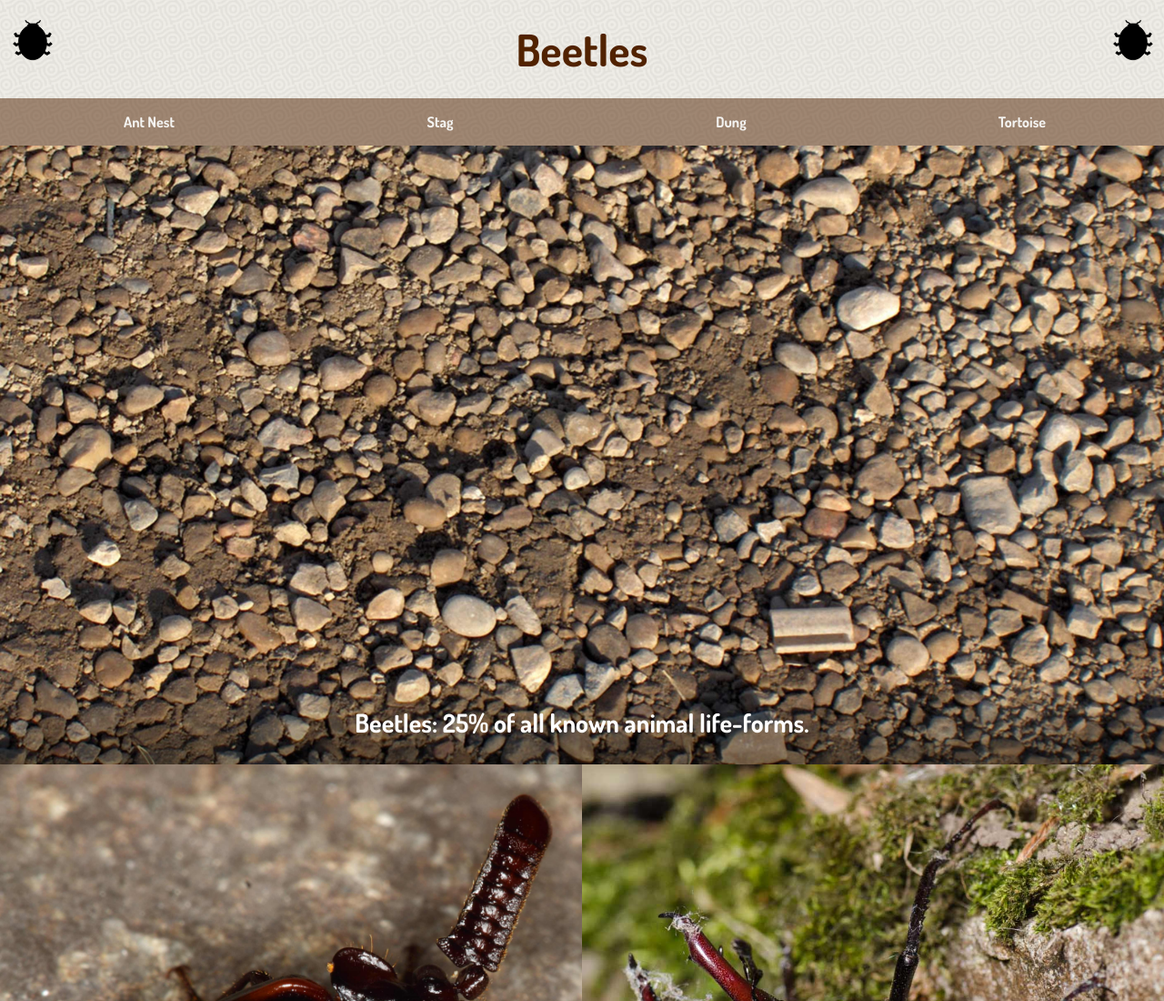
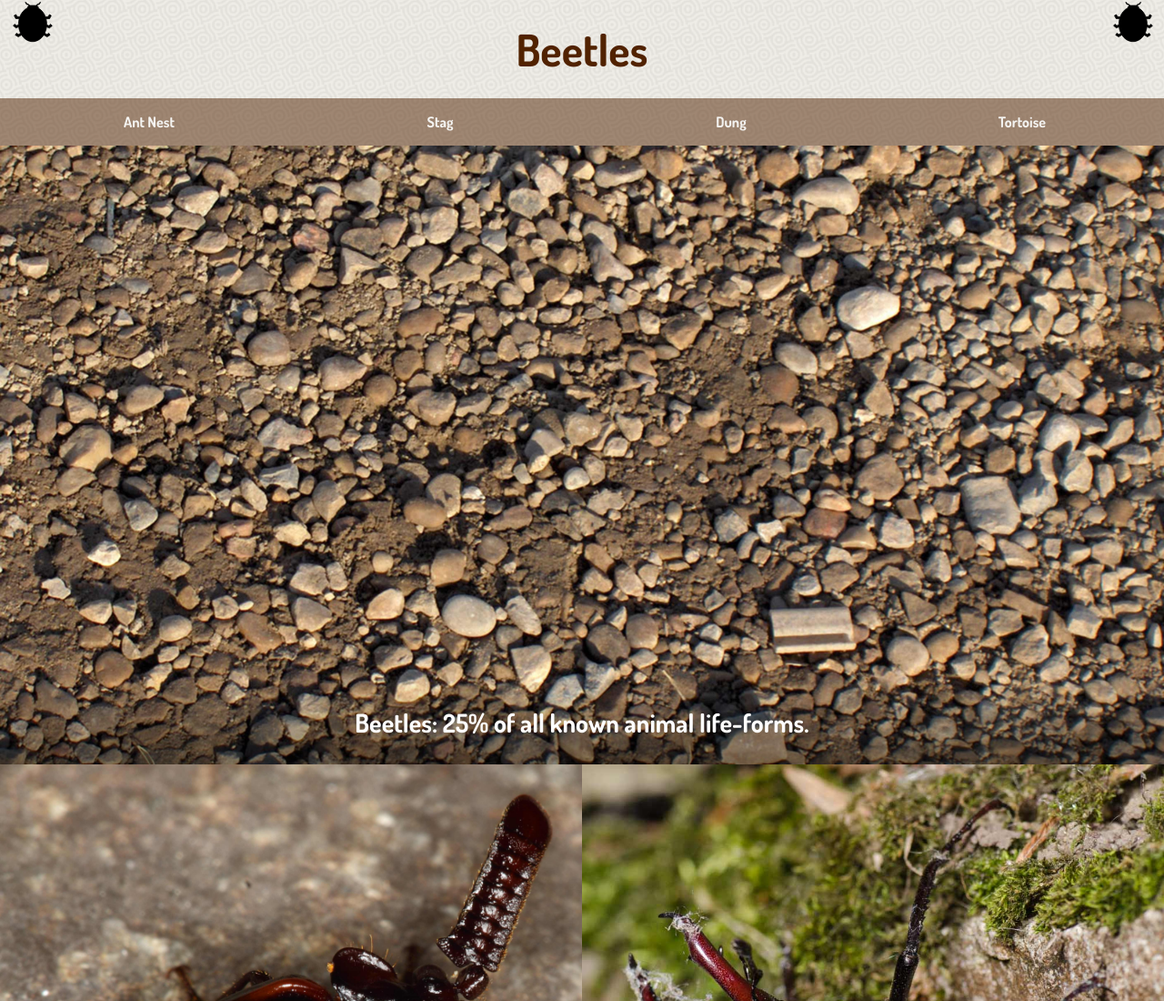
Before and after one commit to samzah/dsn1674-assignment-7, a plain HTML site: page index.html in a window 1280 px wide. Shown: the top 1100 px of the page at 91% size. Drawn offline with Linux system fonts and the light colour scheme; files whose address does not match are found by name.

Commit message:
Not working

```diff
--- a/css/main.css
+++ b/css/main.css
@@ -94,7 +94,7 @@ footer {
   background-image: url("../img/beetle.svg"), url("../img/beetle.svg"), url("../img/waves.png");
   background-size: 70px auto, 70px auto, 100px auto;
   background-repeat: no-repeat, no-repeat, repeat;
-  background-position: left top 20px, right top 20px, center 10px;
+  background-position: left top, right top, center 10px;
 }
 
 .gravel {
```
